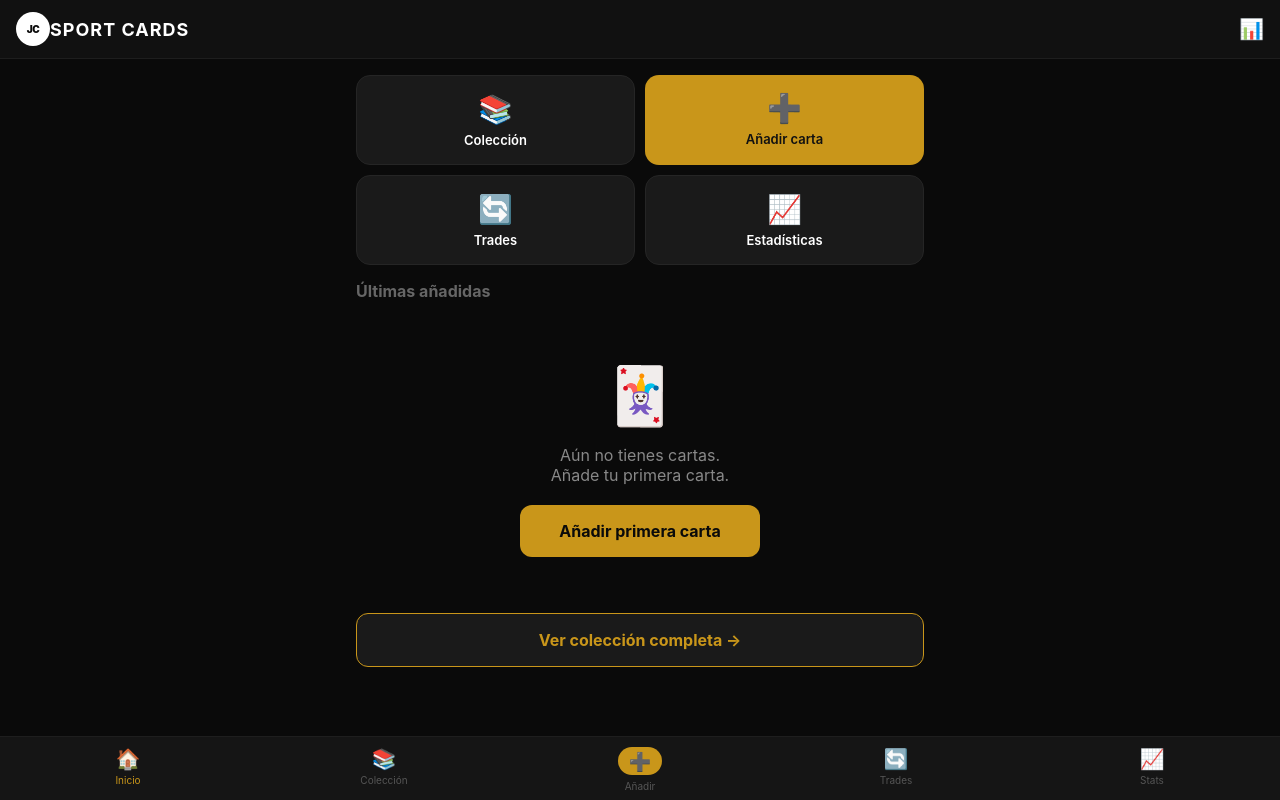
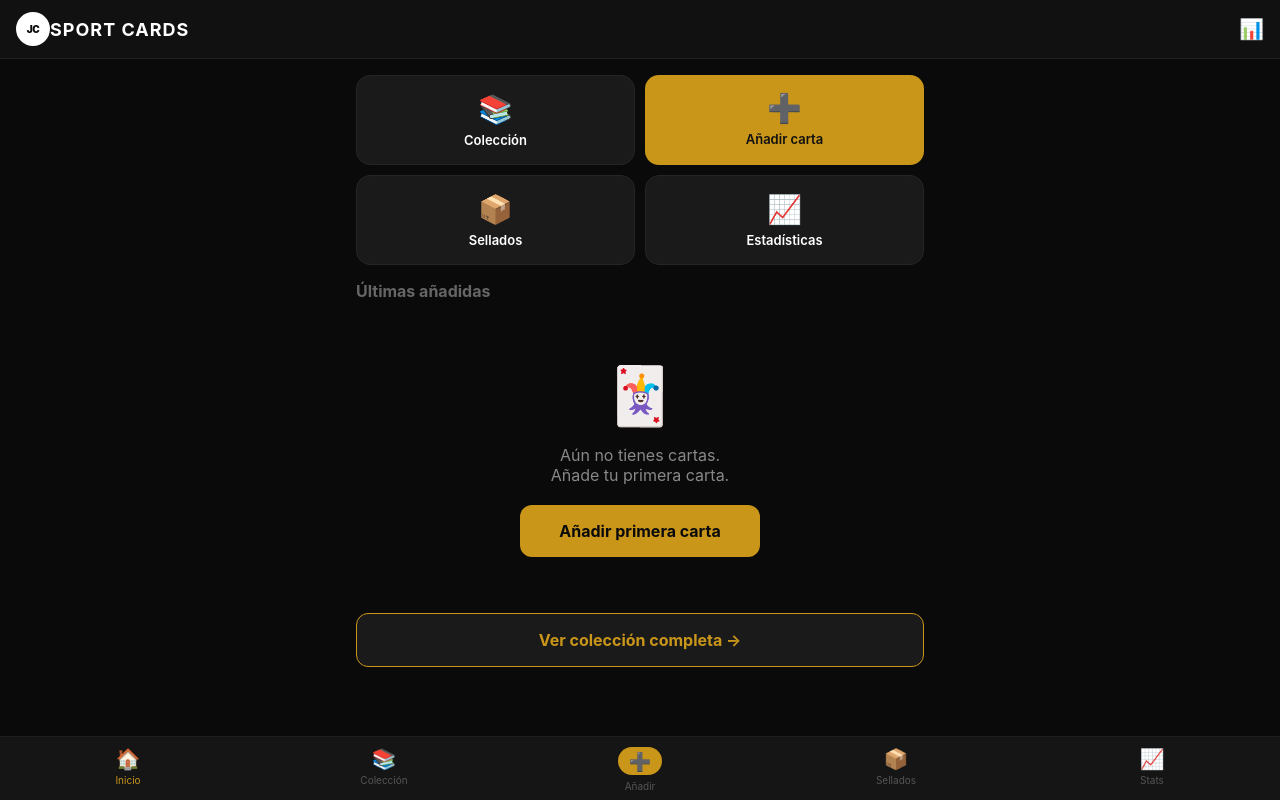
Before and after one commit to javiercobogarcia-netizen/sportcards, a Flask app: page / in a window 1280 px wide. Run offline with Flask 3, Linux system fonts and the light colour scheme; the visitor is signed in with stand-in values (Sample User, id 1); data comes from the database, SQL or seed files in the repository; data that the repository does not hold is empty.

Commit message:
Add sealed section link in home

```diff
--- a/templates/index.html
+++ b/templates/index.html
@@ -29,9 +29,9 @@
       <span style="font-size:28px">➕</span>
       <span style="font-size:13px;font-weight:600">Añadir carta</span>
     </a>
-    <a href="/trades" style="text-decoration:none;background:#1a1a1a;border:1px solid #252525;border-radius:14px;padding:16px;display:flex;flex-direction:column;align-items:center;gap:6px;color:#fff">
-      <span style="font-size:28px">🔄</span>
-      <span style="font-size:13px;font-weight:600">Trades</span>
+    <a href="/sealed" style="text-decoration:none;background:#1a1a1a;border:1px solid #252525;border-radius:14px;padding:16px;display:flex;flex-direction:column;align-items:center;gap:6px;color:#fff">
+      <span style="font-size:28px">📦</span>
+      <span style="font-size:13px;font-weight:600">Sellados</span>
     </a>
     <a href="/stats" style="text-decoration:none;background:#1a1a1a;border:1px solid #252525;border-radius:14px;padding:16px;display:flex;flex-direction:column;align-items:center;gap:6px;color:#fff">
       <span style="font-size:28px">📈</span>
@@ -56,7 +56,7 @@
   <a href="/" class="active"><span>🏠</span><span>Inicio</span></a>
   <a href="/collection"><span>📚</span><span>Colección</span></a>
   <a href="/add" class="add-btn"><span>➕</span><span>Añadir</span></a>
-  <a href="/trades"><span>🔄</span><span>Trades</span></a>
+  <a href="/sealed"><span>📦</span><span>Sellados</span></a>
   <a href="/stats"><span>📈</span><span>Stats</span></a>
 </nav>
 
```
